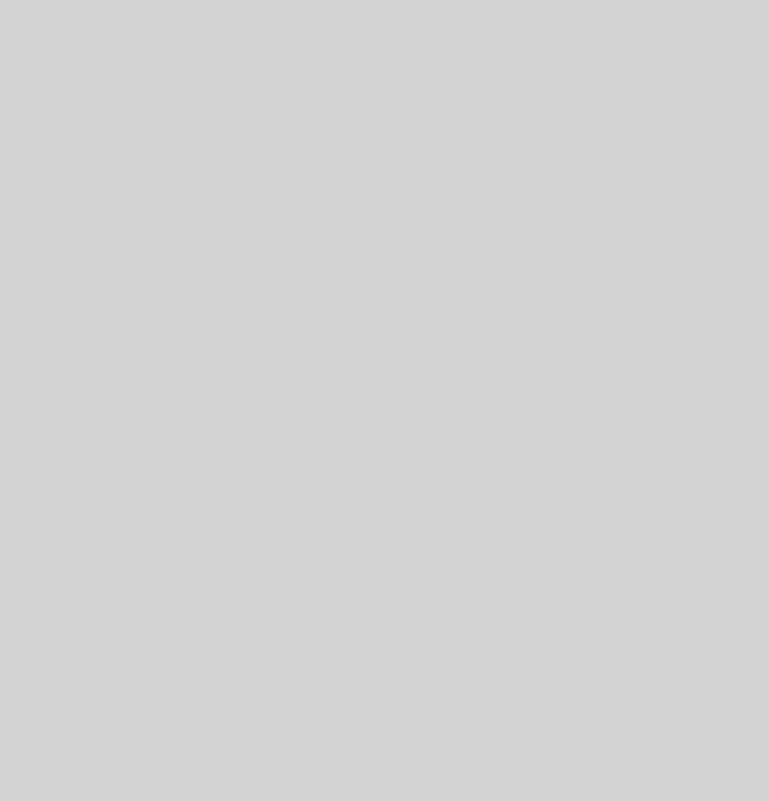
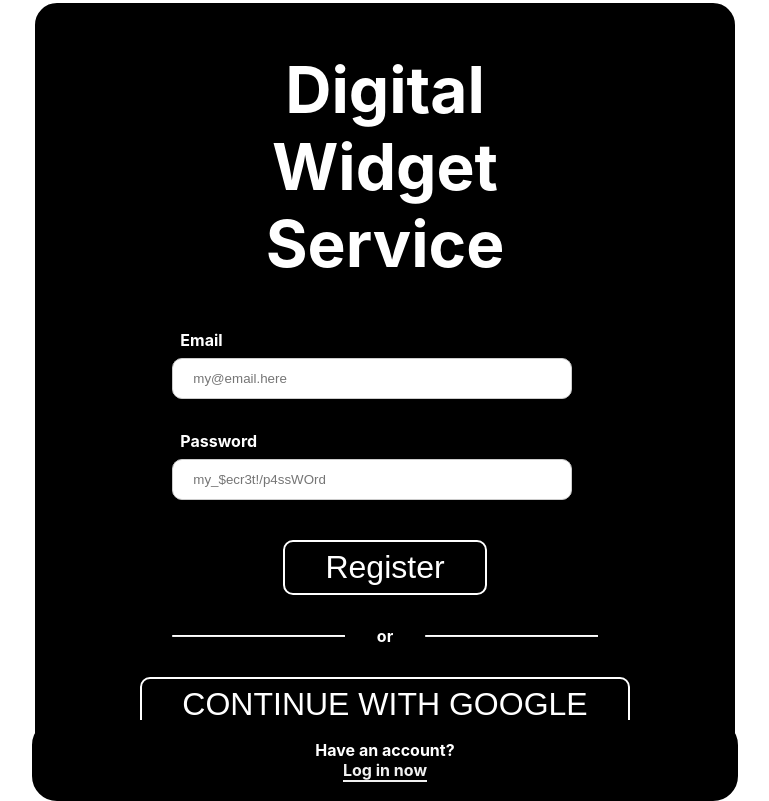
Before and after one commit to Sevan-s/YearAndProject, a React app in the folder Web/: page /Register in a window 1280 px wide. Before the commit this address had no page. Shown: the whole page, without its empty margins (258-1027 px from the left). Built offline with nearby package versions, Linux system fonts and the light colour scheme; no server answers.

Commit message:
[WIP] connection Oauth + UI Web

```diff
--- a/Web/package.json
+++ b/Web/package.json
@@ -3,6 +3,7 @@
   "version": "0.1.0",
   "private": true,
   "dependencies": {
+    "@fortawesome/free-solid-svg-icons": "^6.0.0",
     "@testing-library/jest-dom": "^5.11.4",
     "@testing-library/react": "^11.1.0",
     "@testing-library/user-event": "^12.1.10",
@@ -12,9 +13,14 @@
     "react": "^17.0.2",
     "react-bootstrap": "^2.0.2",
     "react-dom": "^17.0.2",
+    "react-facebook-login": "^4.1.1",
     "react-google-login": "^5.2.2",
+    "react-instagram-login": "^1.4.0",
+    "react-login-github": "^1.0.7",
+    "react-microsoft-login": "^1.15.0",
     "react-router-dom": "^6.0.2",
     "react-scripts": "4.0.3",
+    "react-twitter-login": "^1.5.0",
     "web-vitals": "^1.0.1"
   },
   "scripts": {
--- a/Web/public/index.html
+++ b/Web/public/index.html
@@ -7,7 +7,7 @@
     <meta name="theme-color" content="#000000" />
     <meta
       name="description"
-      content="OtakuBoard"
+      content="Digital Widget Service"
     />
     <link rel="apple-touch-icon" href="%PUBLIC_URL%/icon.jpg" />
     <!--
@@ -24,7 +24,7 @@
       work correctly both with client-side routing and a non-root public URL.
       Learn how to configure a non-root public URL by running `npm run build`.
     -->
-    <title>OtakuBoard</title>
+    <title>Digital Wifget Service</title>
   </head>
   <body>
     <noscript>You need to enable JavaScript to run this app.</noscript>
--- a/Web/src/css/App.css
+++ b/Web/src/css/App.css
@@ -1,7 +1,3 @@
 .App {
   text-align: center;
 }
-
-body {
-  background: lightgray;
-}
--- a/Web/src/css/Auth.css
+++ b/Web/src/css/Auth.css
@@ -1,16 +1,25 @@
-#title {
+.title {
   text-align: center;
-  font-size: 600%;
-  margin-block-start: 0.6em;
+  font-size: 400%;
+}
+
+#firstTitle {
+  margin-top: 3rem;
+}
+
+#lastTitle {
+  margin-bottom: 3rem;
+}
+
+#maindiv {
+  color: white;
 }
 
 .auth-container {
   position: absolute;
-  top: calc(50% - 200px);
-  left: calc(50% - 200px);
-  background-color: white;
-  width: 400px;
-  height: 400px;
+  top: calc(50% - 400px);
+  left: calc(50% - 350px);
+  background-color: black;
   margin: auto;
   border: 3px solid;
   border-radius: 25px;
@@ -18,14 +27,38 @@
   flex-direction: column;
   justify-content: center;
   align-items: center;
+  width: 700px;
+}
+
+.switch {
+  position: absolute;
+  top: calc(90%);
+  left: calc(50% - 350px);
+  background-color: black;
+  margin: auto;
+  border: 3px solid;
+  border-radius: 25px;
+  display: flex;
+  flex-direction: column;
+  justify-content: center;
+  align-items: center;
+  height: 75px;
+  width: 700px;
+}
+
+.formField {
+  width: 400px;
+  margin: 2rem;
+  margin-top: 0.5rem;
+  border-radius: 10px;
 }
 
 .button-container {
-  width: 100%;
-  padding: 16px;
-  display: flex;
-  justify-content: center;
-  align-items: center;
+  text-align: center;
+}
+
+label {
+  margin-left: 2.5rem;
 }
 
 .blank {
@@ -35,7 +68,6 @@
 
 input[type=text], input[type=password] {
   padding: 12px 20px;
-  margin: 8px 0;
   display: inline-block;
   border: 1px solid #ccc;
   box-sizing: border-box;
@@ -44,12 +76,38 @@ input[type=text], input[type=password] {
 .login-button, .register-button, .google-button {
   background-color: black;
   color: white;
-  padding: 14px 20px;
+  padding: 7px 40px;
   margin: 8px 0;
-  border: none;
+  border: 2px solid;
+  border-radius: 10px;
   cursor: pointer;
+  font-size: 200%;
+}
+
+.google-button {
+  margin-bottom: 2rem;
+}
+
+.separator {
+  display: flex;
+  align-items: center;
+}
+
+hr {
+  border-top: 1px solid white;
+  width: 100%;
+  margin: 2rem;
 }
 
 .login-button:hover, .register-button:hover, .google-button:hover {
-  color: red;
+  background-color: white;
+  color: black;
 }
+
+.link {
+  color: #f1f1f1;
+  cursor: pointer;
+  text-decoration: none;
+  font-weight: bold;
+  border-bottom: 2px solid;
+}
--- a/Web/src/css/NavBar.css
+++ b/Web/src/css/NavBar.css
@@ -17,7 +17,12 @@ nav {
     color: #f1f1f1;
     cursor: pointer;
     text-decoration: none;
-    font-weight: bold;
+    border-bottom: 2px;
+}
+
+.par {
+    color: white;
+
 }
 
 .itemsTitle {
--- a/Web/src/js/App.js
+++ b/Web/src/js/App.js
@@ -1,4 +1,5 @@
 import {Auth} from './Auth.js'
+import {Regist} from './Register.js'
 import '../css/App.css';
 import '../css/workspace.css';
 import {
@@ -8,15 +9,20 @@ import {
   Navigate
 } from "react-router-dom";
 import Navbar from "./NavBar"
-import React, { useState, useEffect, Suspense} from 'react';
+import React, { useState } from 'react';
 import axios from 'axios';
+import Sett from "./settings.js"
+
 
 function App() {
   return (
     <BrowserRouter>
       <Routes>
         <Route path="/" element={<Login/>} />
+        <Route path="/Register" element={<Register/>} />
         <Route path="/Home" element={<Home/>} />
+        <Route path="/settings" element={<Settings/>} />
+        <Route path="/user" element={<Home/>} />
         <Route path="/disconnect" element={<Disconnect/>} />
         <Route path="/about.json" element={<About/>} />
       </Routes>
@@ -42,6 +48,22 @@ function Login() {
       <Auth connect={getConnectVal()}/>
     </div>
   );
+}
+
+function Register() {
+  return (
+    <div className="Service">
+      <Regist connect={getConnectVal()}/>
+    </div>
+  );
+}
+
+function Settings() {
+  return (
+    <div>
+      <Sett></Sett>
+    </div>
+  )
 }
 
 //////////////////// DISCONNECT
@@ -70,6 +92,8 @@ function Disconnect() {
 //   console.log(wr)
 //   return (wr);
 // }
+
+
 
 function Home() {
 
--- a/Web/src/js/Auth.js
+++ b/Web/src/js/Auth.js
@@ -1,16 +1,9 @@
 import React from 'react';
-import { Navigate } from "react-router-dom";
+import { Navigate, Link } from "react-router-dom";
 import axios from 'axios'
 import {useState} from 'react'
 import '../css/Auth.css';
 import GoogleLogin from 'react-google-login';
-import ReactDOM from 'react-dom';
-
-
-function register(email, password) {
-  console.log("register -> To modify");
-  axios.post("http://localhost:8080/user/create/", {"username": email, "password": password, "OAUTH": false});
-}
 
 function signIn(email, password) {
   console.log("signIn -> To modify");
@@ -31,29 +24,39 @@ function Auth(props) {
     return (<Navigate replace to="/home" />);
   }
   return (
-    <div id="maindiv">
-      <p id="title">Otaku board</p>
-      <form action="" className="auth-container" method="get">
-        <label><b>Username</b></label>
-        <input id="uname" type="text" placeholder="Enter Username" name="uname" required />
+    <div>
+      <div id="maindiv" className="auth-container">
+        <b className='title' id='firstTitle'>Digital</b>
+        <b className='title'>Widget</b>
+        <b className='title' id='lastTitle'>Service</b>
+        <form action="" method="get">
+          <label><b>Email</b></label><br></br>
+          <input className='formField' id="uname" type="text" placeholder="my@email.here" name="uname" required /><br></br>
 
-        <label><b>Password</b></label>
-        <input id="psw" type="password" placeholder="Enter Password" name="psw" required />
+          <label><b>Password</b></label><br></br>
+          <input className='formField' id="psw" type="password" placeholder="my_$ecr3t!/p4ssWOrd" name="psw" required />
           <div className="button-container">
-          <button className="login-button" onClick={() => register(document.getElementById("uname").value, document.getElementById("psw").value)} type="submit">Register</button>
-          <div className="blank">
-          </div>
-          <button className="register-button" onClick={() => signIn(document.getElementById("uname").value, document.getElementById("psw").value)} type="submit">Sign In</button>
+            <button className="login-button" onClick={() => signIn(document.getElementById("uname").value, document.getElementById("psw").value)} type="submit">Log in</button>
+            <div className='separator'>
+              <br></br>
+              <hr></hr><b>or</b><hr></hr>
+              <br></br>
             </div>
             <GoogleLogin
             clientId="748486023082-7d0a346g33366k9ftbp37n0u2jh70fcr.apps.googleusercontent.com"
             render={renderProps => (
-          <button class="google-button" onClick={renderProps.onClick}>Login with Google</button>
+              <button class="google-button" onClick={renderProps.onClick}>CONTINUE WITH GOOGLE</button>
             )}
             onSuccess={responseGoogle}
             cookiePolicy={'single_host_origin'}
             />
+          </div>
         </form>
+      </div>
+      <div className='switch'>
+        <b className='par'>Don't have an account?</b>
+        <Link className='link' to="/Register">Register now</Link>
+      </div>
     </div>
   );
 }
--- /dev/null
+++ b/Web/src/js/Oauth/oauth.js
@@ -0,0 +1,63 @@
+import React from 'react';
+import LoginGithub from 'react-login-github';
+import MicrosoftLogin from "react-microsoft-login";
+import FacebookLogin from 'react-facebook-login';
+
+const responseFacebook = (response) => {
+    console.log(response["accessToken"])
+  }
+
+  const authHandler = (err, data) => {
+    console.log(err, data);
+  }
+
+  const responseTwitch = (response) => {
+    console.log("oui")
+    var myInit = { method: 'GET',
+                header: JSON.stringify({ client_id: `5wkrisoo3f5ef3fuddbmr4v54ubakh`, redirect_uri: `http://localhost:3000/`, response_type: `token`, scope: `viewing_activity_read`}),
+                mode: 'no-cors',
+                cache: 'default'
+                };
+    fetch(`https://id.twitch.tv/oauth2/authorize`,myInit)
+      .then((data) => data.json())
+      .then((result) => {
+        console.log(result.access_token)
+      }).catch(console.error)
+  }
+
+  const responseGithub = (response) => {
+    console.log(response["code"])
+    var code = response["code"]
+
+    var myInit = { method: 'POST',
+                 body: JSON.stringify({ client_id: `7e2d47871159883287a0`, client_secret: `315208fdbb4b795aed1eda42efe97c012a0b3545`, code: `${code}` }),
+                 mode: 'no-cors',
+                 cache: 'default' };
+
+    fetch(`https://github.com/login/oauth/access_token`,myInit)
+      .then((data) => data.json())
+      .then((result) => {
+        console.log(result.access_token)
+      }).catch(console.error)
+    // window.location.reload(false);
+  }
+
+export default function Oauth() {
+    return (
+      <div>
+      <LoginGithub clientId="7e2d47871159883287a0"
+        onSuccess={responseGithub}
+      />
+      <MicrosoftLogin clientId="e8b5f8ec-f285-4714-b9a5-e3ab65c5d34d"
+        authCallback={authHandler}
+      />
+      <FacebookLogin
+        appId="3163056723974155"
+        autoLoad={true}
+        fields="name,email,picture"
+        callback={responseFacebook}
+      />
+      <button onClick={responseTwitch}></button>
+      </div>
+    )
+}
--- /dev/null
+++ b/Web/src/js/Register.js
@@ -0,0 +1,64 @@
+import React from 'react';
+import { Navigate, Link } from "react-router-dom";
+import axios from 'axios'
+import {useState} from 'react'
+import '../css/Auth.css';
+import GoogleLogin from 'react-google-login';
+
+function register(email, password) {
+    console.log("register -> To modify");
+    axios.post("http://localhost:8080/user/create/", {"username": email, "password": password, "OAUTH": false});
+}
+
+const responseGoogle = (response) => {
+    axios.post("http://localhost:8080/user/oauth/", {"username": response["Iu"]["sf"], "password": response["profileObj"]["googleId"], "OAUTH": true})
+    axios.post("http://localhost:8080/user/setAccountLink/", {"token": response["accessToken"], "name": "Google"})
+    window.location.reload(false);
+  }
+
+function Regist(props) {
+const [connect, setConnect] = useState(null);
+props.connect.then(data => setConnect(data));
+console.log(props.connect)
+if (connect === 1) {
+    return (<Navigate replace to="/home" />);
+}
+return (
+    <div>
+        <div id="maindiv" className="auth-container">
+            <b className='title' id='firstTitle'>Digital</b>
+            <b className='title'>Widget</b>
+            <b className='title' id='lastTitle'>Service</b>
+            <form action="" method="get">
+                <label><b>Email</b></label><br></br>
+                <input className='formField' id="uname" type="text" placeholder="my@email.here" name="uname" required /><br></br>
+
+                <label><b>Password</b></label><br></br>
+                <input className='formField' id="psw" type="password" placeholder="my_$ecr3t!/p4ssWOrd" name="psw" required />
+                <div className="button-container">
+                <button className="register-button" onClick={() => register(document.getElementById("uname").value, document.getElementById("psw").value)} type="submit">Register</button>
+                <div className='separator'>
+                    <br></br>
+                    <hr></hr><b>or</b><hr></hr>
+                    <br></br>
+                </div>
+                <GoogleLogin
+                clientId="748486023082-7d0a346g33366k9ftbp37n0u2jh70fcr.apps.googleusercontent.com"
+                render={renderProps => (
+                    <button class="google-button" onClick={renderProps.onClick}>CONTINUE WITH GOOGLE</button>
+                )}
+                onSuccess={responseGoogle}
+                cookiePolicy={'single_host_origin'}
+                />
+                </div>
+            </form>
+        </div>
+        <div className='switch'>
+            <b className='par'>Have an account?</b>
+            <Link className='link' to="/">Log in now</Link>
+        </div>
+    </div>
+);
+}
+
+export {Regist};
--- /dev/null
+++ b/Web/src/js/settings.js
@@ -0,0 +1,12 @@
+import React from "react";
+import Oauth from "./Oauth/oauth.js"
+
+function Sett() {
+    return (
+        <div>
+            <Oauth></Oauth>
+        </div>
+    )
+}
+
+export default Sett
--- /dev/null
+++ b/Web/src/js/user.js
@@ -0,0 +1 @@
+import React from "react";
```
Also changed, not shown: Web/src/js/NavBar.js (+3 -4 lines), Web/public/manifest.json, 1 other file. Lines whose indentation alone changed are shown as unchanged.
